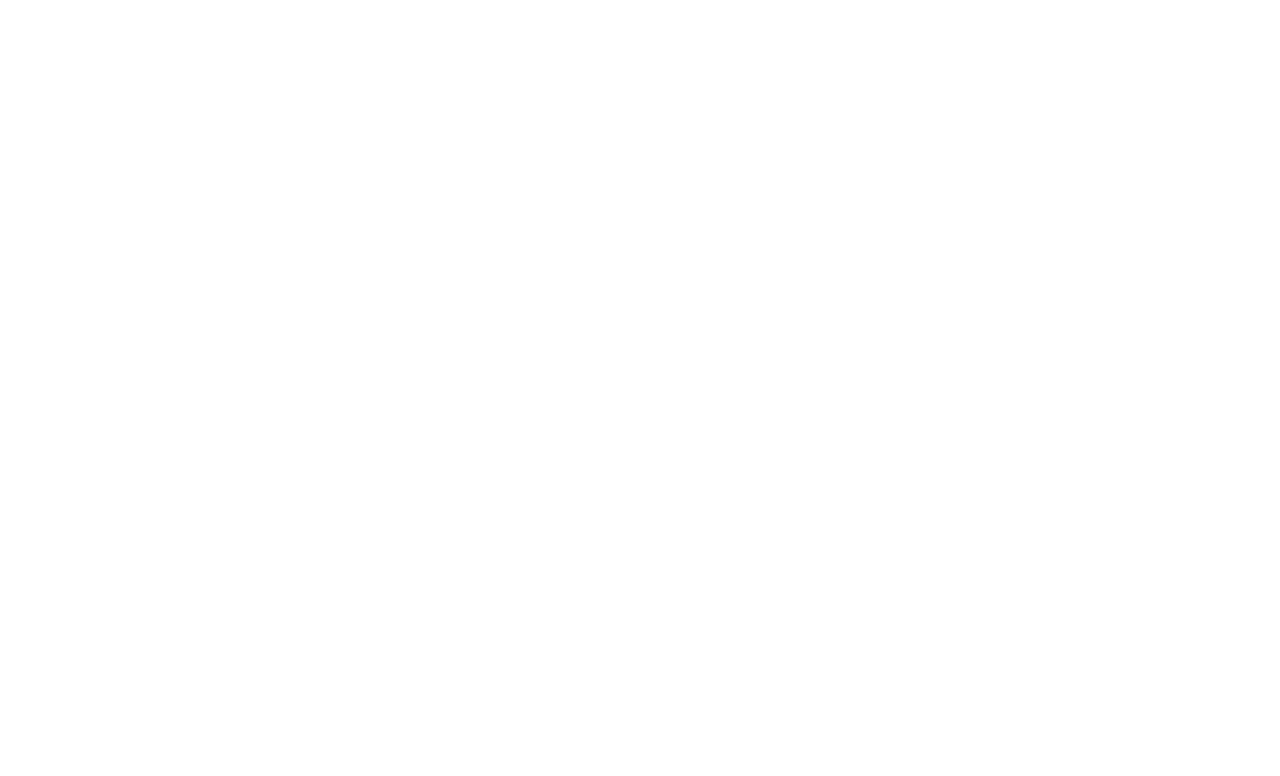
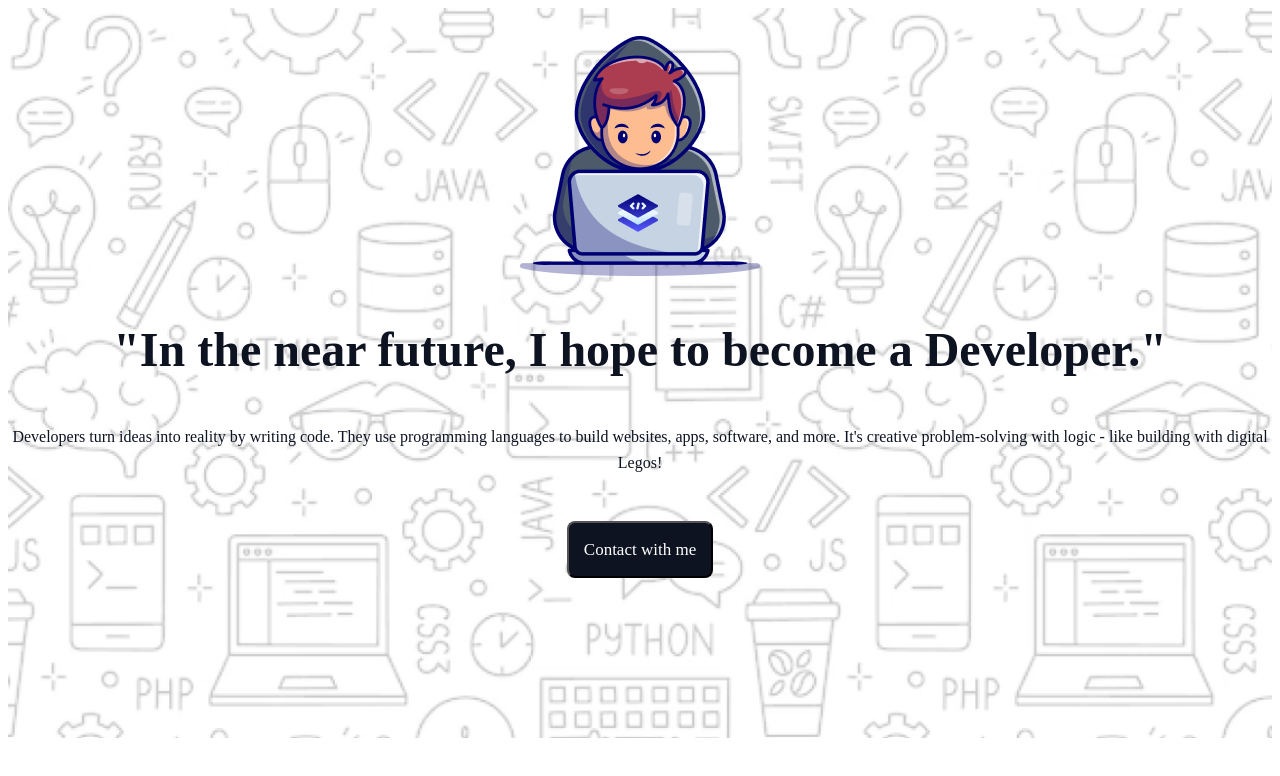
Before and after one commit to Humaun-hk/First-assignment, a plain HTML site: page index.html in a window 1280 px wide. Drawn offline with Linux system fonts and the light colour scheme; a web font is replaced by a local one.

Commit message:
first section

```diff
--- /dev/null
+++ b/Style/style.css
@@ -0,0 +1,47 @@
+@import url("https://fonts.googleapis.com/css2?family=Azeret+Mono:ital,wght@0,100..900;1,100..900&display=swap");
+.hero {
+  height: 730px;
+  background-image: url("../assets/Hero-bg.png");
+  background-size: cover;
+}
+.intro-pic {
+  display: flex;
+  justify-content: center;
+  padding-top: 28px;
+}
+.hero .intro h1 {
+  color: rgb(13, 19, 33);
+  font-family: Azeret Mono;
+  font-size: 48px;
+  font-weight: 65000;
+  line-height: 68px;
+  letter-spacing: 0%;
+  text-align: center;
+}
+.hero .intro p {
+  color: rgb(13, 19, 33);
+  font-family: Azeret Mono;
+  font-size: 16px;
+  font-weight: 400;
+  line-height: 26px;
+  letter-spacing: 0%;
+  text-align: center;
+}
+.hero .intro .btn {
+  border-radius: 8px;
+  background: rgb(13, 19, 33);
+  color: rgb(255, 255, 255);
+  font-family: Azeret Mono;
+  font-size: 17px;
+  font-weight: 500;
+  line-height: 23px;
+  letter-spacing: 0%;
+  text-align: center;
+  padding: 15px;
+  cursor: pointer;
+}
+.btn-cont{
+  margin-top: 45px;
+  display: flex;
+  justify-content: center;
+}
--- a/index.html
+++ b/index.html
@@ -1,11 +1,28 @@
 <!DOCTYPE html>
 <html lang="en">
-<head>
-    <meta charset="UTF-8">
-    <meta name="viewport" content="width=device-width, initial-scale=1.0">
+  <head>
+    <meta charset="UTF-8" />
+    <meta name="viewport" content="width=device-width, initial-scale=1.0" />
     <title>First Assignment</title>
-</head>
-<body>
-
-</body>
+    <link rel="stylesheet" href="Style/style.css" />
+  </head>
+  <body>
+    <section class="hero">
+      <div class="intro">
+        <div class="intro-pic">
+          <img src="assets/Group.png" alt="" />
+        </div>
+        <h1>"In the near future, I hope to become a Developer."</h1>
+        <p>
+          Developers turn ideas into reality by writing code. They use
+          programming languages to build websites, apps, software, and more.
+          It's creative problem-solving with logic - like building with digital
+          Legos!
+        </p>
+        <div class="btn-cont">
+          <button class="btn">Contact with me</button>
+        </div>
+      </div>
+    </section>
+  </body>
 </html>
```
Also changed, not shown: assets/Group 3.png (added), assets/Group 4.png (added), assets/Group.png (added), assets/Hero-bg.png (added), assets/Layer_1.png (added), assets/css.png (added), assets/facebook.png (added), assets/github.png (added), assets/handshake.jpg (added), assets/html.png (added), assets/js.png (added), assets/linkedin-icon 1.png (added), assets/mongodb.png (added), assets/nodejs.png (added), 1 more files.
